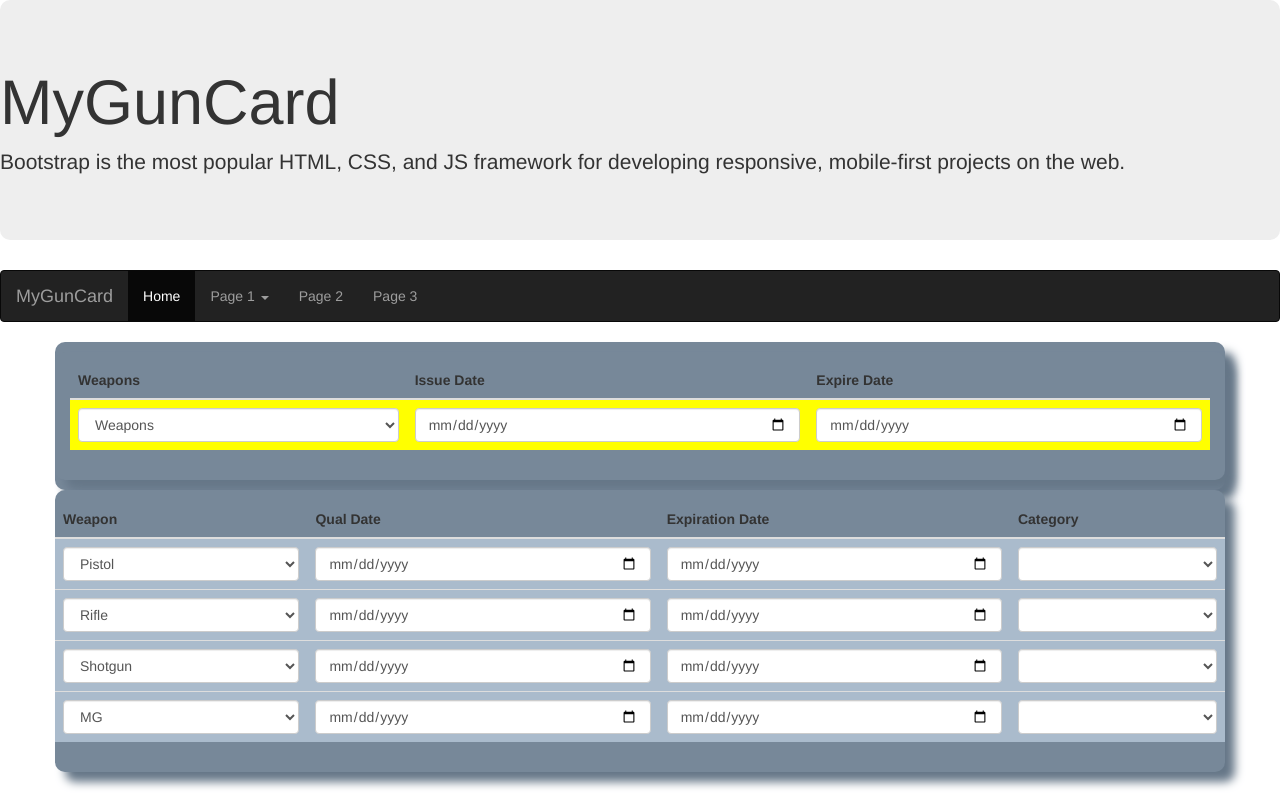
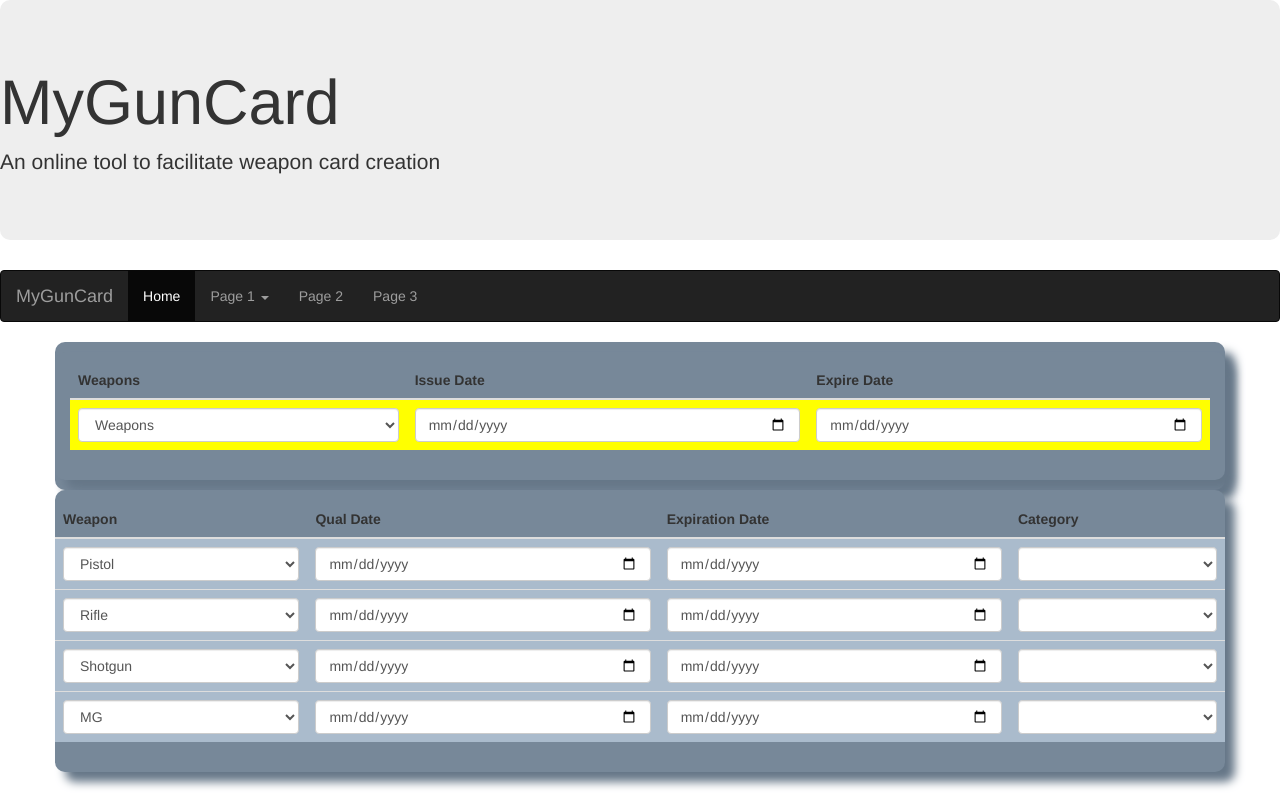
Before and after one commit to Tiger34/MyGunCardNew, a plain HTML site: page index.html in a window 1280 px wide. Drawn offline with nearby package versions, Linux system fonts and the light colour scheme.

Commit message:
update Jumbotron

```diff
--- a/index.html
+++ b/index.html
@@ -30,8 +30,7 @@
 <body>
 <div class="jumbotron">
   <h1>MyGunCard</h1>
-  <p>Bootstrap is the most popular HTML, CSS, and JS framework for developing responsive,
-  mobile-first projects on the web.</p>
+  <p>An online tool to facilitate weapon card creation</p>
 </div>
 
 <nav class="navbar navbar-inverse">
```
